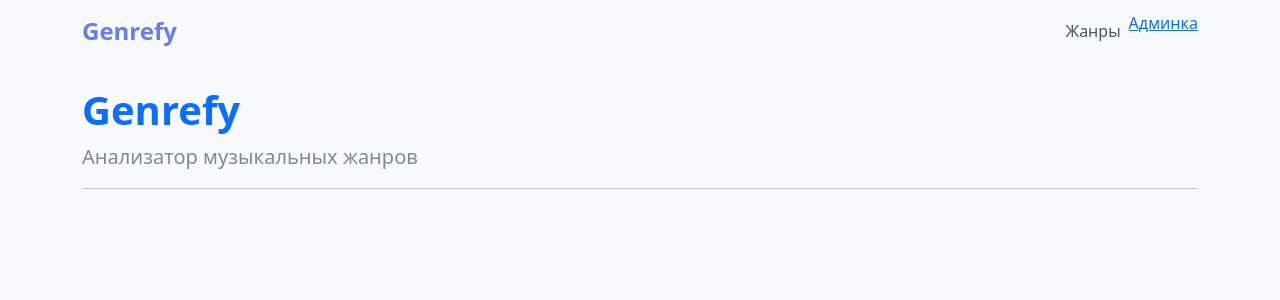
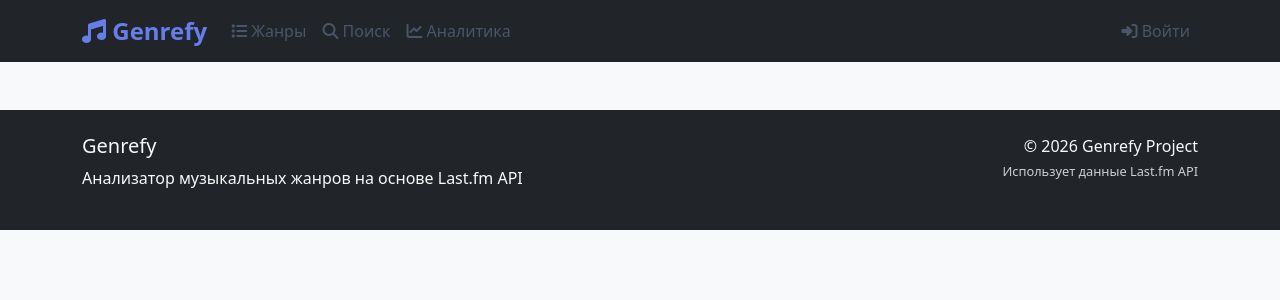
Before and after one commit to Vilyad/Genrefy, a Django app: template catalog/templates/catalog/base.html in a window 1280 px wide. Shown: the top 300 px of the page. Run offline with Django 5.2, Linux system fonts and the light colour scheme; the template is opened without the code that fills it, so the values that code supplies are empty; parts of the project's set-up code (start-up, migrations or seed data) failed here and were passed over; some libraries are stand-ins or nearby versions.

Commit message:
feat: added navigation to base.html

```diff
--- a/catalog/templates/catalog/base.html
+++ b/catalog/templates/catalog/base.html
@@ -4,33 +4,123 @@
 <head>
     <meta charset="UTF-8">
     <meta name="viewport" content="width=device-width, initial-scale=1.0">
-    <title>{% block title %}Genrefy{% endblock %}</title>
+    <title>{% block title %}Genrefy - Анализатор музыкальных жанров{% endblock %}</title>
 
     <link href="https://cdn.jsdelivr.net/npm/bootstrap@5.3.0/dist/css/bootstrap.min.css" rel="stylesheet">
+    <script src="https://cdn.plot.ly/plotly-latest.min.js"></script>
+    <link rel="stylesheet" href="https://cdnjs.cloudflare.com/ajax/libs/font-awesome/6.4.0/css/all.min.css">
 
     <link rel="stylesheet" href="{% static 'catalog/css/styles.css' %}">
+    {% block extra_css %}{% endblock %}
 </head>
 <body>
-    <nav class="navbar navbar-expand-lg navbar-light bg-light mb-4">
+    <nav class="navbar navbar-expand-lg navbar-dark bg-dark mb-4">
         <div class="container">
             <a class="navbar-brand" href="{% url 'catalog:genre_list' %}">
-                <strong>Genrefy</strong>
+                <i class="fas fa-music"></i> <strong>Genrefy</strong>
             </a>
-            <div class="navbar-nav">
-                <a class="nav-link" href="{% url 'catalog:genre_list' %}">Жанры</a>
-                <a class="nav_link" href="/admin/" target="_blank">Админка</a>
+
+            <button class="navbar-toggler" type="button" data-bs-toggle="collapse" data-bs-target="#navbarNav">
+                <span class="navbar-toggler-icon"></span>
+            </button>
+
+            <div class="collapse navbar-collapse" id="navbarNav">
+                <ul class="navbar-nav me-auto">
+                    <li class="nav-item">
+                        <a class="nav-link" href="{% url 'catalog:genre_list' %}">
+                            <i class="fas fa-list"></i> Жанры
+                        </a>
+                    </li>
+                    <li class="nav-item">
+                        <a class="nav-link" href="{% url 'catalog:search' %}">
+                            <i class="fas fa-search"></i> Поиск
+                        </a>
+                    </li>
+                    <li class="nav-item">
+                        <a class="nav-link" href="{% url 'catalog:analytics' %}">
+                            <i class="fas fa-chart-line"></i> Аналитика
+                        </a>
+                    </li>
+                    {% if user.is_authenticated %}
+                    <li class="nav-item">
+                        <a class="nav-link" href="{% url 'catalog:my_favorites' %}">
+                            <i class="fas fa-heart"></i> Избранное
+                        </a>
+                    </li>
+                    {% endif %}
+                </ul>
+
+                <ul class="navbar-nav">
+                    {% if user.is_authenticated %}
+                    <li class="nav-item dropdown">
+                        <a class="nav-link dropdown-toggle" href="#" id="navbarDropdown" role="button" data-bs-toggle="dropdown">
+                            <i class="fas fa-user"></i> {{ user.username }}
+                        </a>
+                        <ul class="dropdown-menu">
+                            <li><a class="dropdown-item" href="{% url 'catalog:my_favorites' %}">Мое избранное</a></li>
+                            <li><hr class="dropdown-divider"></li>
+                            <li><a class="dropdown-item" href="/admin/" target="_blank">Админка</a></li>
+                            <li><a class="dropdown-item" href="{% url 'admin:logout' %}">Выйти</a></li>
+                        </ul>
+                    </li>
+                    {% else %}
+                    <li class="nav-item">
+                        <a class="nav-link" href="{% url 'admin:login' %}?next={{ request.path }}">
+                            <i class="fas fa-sign-in-alt"></i> Войти
+                        </a>
+                    </li>
+                    {% endif %}
+                </ul>
             </div>
         </div>
     </nav>
-    <div class="container mt-4">
-        <h1 class="text-primary">Genrefy</h1>
-        <p class="lead">Анализатор музыкальных жанров</p>
-        <hr>
+
+    <div class="container">
+        {% block breadcrumbs %}{% endblock %}
+
+        {% if messages %}
+        <div class="messages mb-4">
+            {% for message in messages %}
+            <div class="alert alert-{{ message.tags }} alert-dismissible fade show" role="alert">
+                {{ message }}
+                <button type="button" class="btn-close" data-bs-dismiss="alert"></button>
+            </div>
+            {% endfor %}
+        </div>
+        {% endif %}
+
+        {% if page_title %}
+        <div class="page-header mb-4">
+            <h1 class="display-5">{{ page_title }}</h1>
+            {% if page_subtitle %}
+            <p class="lead text-muted">{{ page_subtitle }}</p>
+            {% endif %}
+        </div>
+        {% endif %}
+
         {% block content %}{% endblock %}
     </div>
 
+    <footer class="bg-dark text-light mt-5 py-4">
+        <div class="container">
+            <div class="row">
+                <div class="col-md-6">
+                    <h5>Genrefy</h5>
+                    <p>Анализатор музыкальных жанров на основе Last.fm API</p>
+                </div>
+                <div class="col-md-6 text-end">
+                    <p class="mb-0">
+                        &copy; {% now "Y" %} Genrefy Project<br>
+                        <small>Использует данные Last.fm API</small>
+                    </p>
+                </div>
+            </div>
+        </div>
+    </footer>
+
     <script src="https://cdn.jsdelivr.net/npm/bootstrap@5.3.0/dist/js/bootstrap.bundle.min.js"></script>
+    <script src="{% static 'catalog/js/main.js' %}"></script>
 
-    <script src="{% static 'catalog/js/main.js' %}"></script>
+    {% block extra_js %}{% endblock %}
 </body>
 </html>
```
